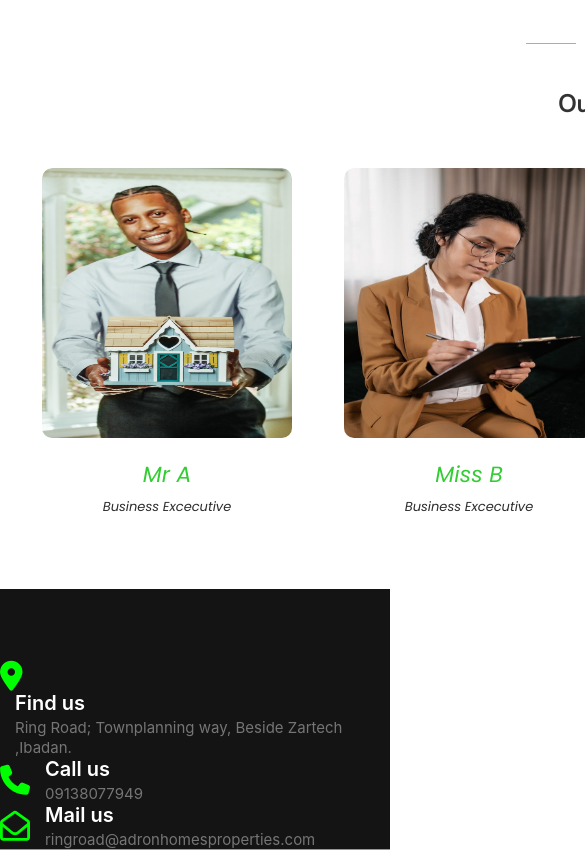
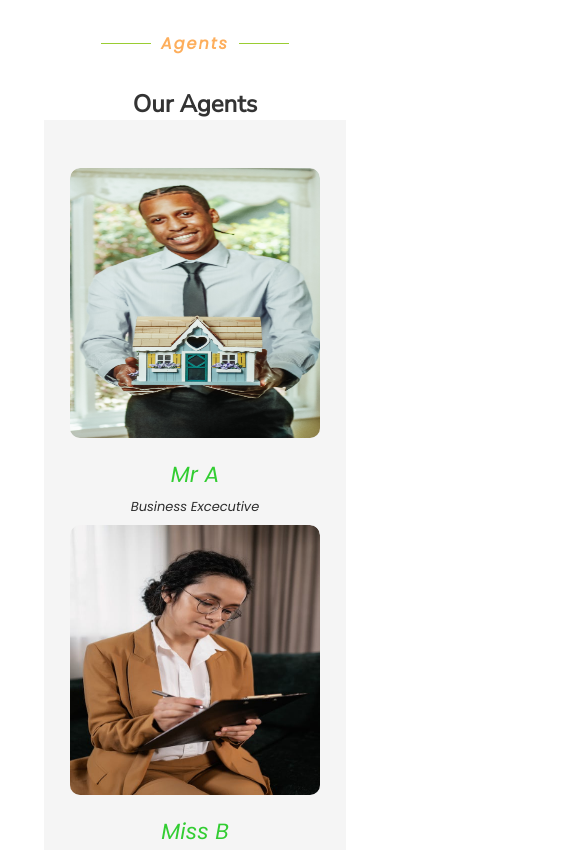
Before and after one commit to Tusshed/Estate-Upgrade, a React (Create React App) app: page / in a window 390 px wide. Shown: the part 6360-7210 px from the top of the page, 585 px wide, since content can reach past the window. Built offline with nearby package versions, Linux system fonts and the light colour scheme; a web font is replaced by a local one.

Commit message:
queries for agent trial

```diff
--- a/src/Css/Agent.css
+++ b/src/Css/Agent.css
@@ -102,3 +102,19 @@
     margin-top: 6px;
     margin-bottom: 8px;
 }
+
+
+/*mobile view test */
+
+@media screen and (max-width: 768px) {
+    .agents-row {
+        grid-template-columns: 300px 300px;
+        background-color: whitesmoke;
+    }
+}
+
+@media screen and (max-width: 480px) {
+    .agents-row {
+        grid-template-columns: none;
+    }
+}
```
